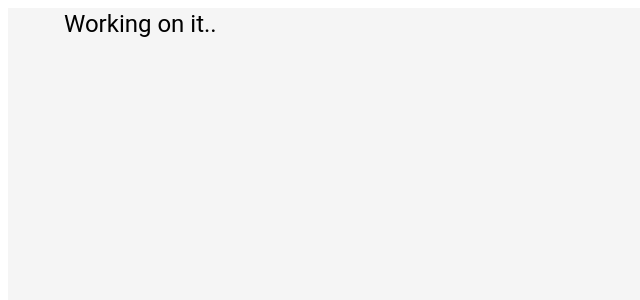
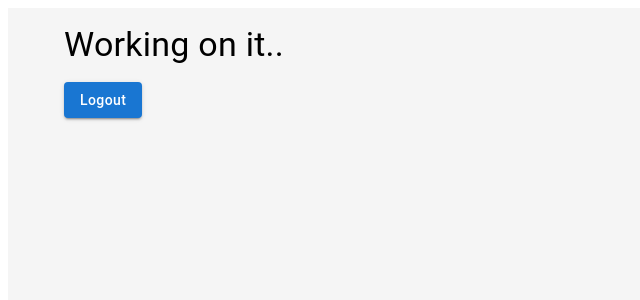
Before and after one commit to Youssef11296/shopping-cart-frontend, a React (Vite) app: page / in a window 1280 px wide. Shown: the top 300 px of the page, without its empty margins (0-640 px from the left). Built offline with nearby package versions, Linux system fonts and the light colour scheme; sample sign-in values are in the browser's storage.

Commit message:
logout option added permanently

```diff
--- a/src/pages/HomePage.tsx
+++ b/src/pages/HomePage.tsx
@@ -1,14 +1,29 @@
 /* eslint-disable react-refresh/only-export-components */
-import { Typography, Container } from '@mui/material'
+import { Typography, Container, Button } from '@mui/material'
 import withAuthGuard from '../hocs/with-auth-guard'
 import { MetaHead } from '../components'
+import { useNavigate } from 'react-router-dom'
 
 const HomePage = () => {
+	const navigate = useNavigate()
+
+	const logoutHandler = () => {
+		localStorage.removeItem("token")
+		navigate("/login")
+	}
+
 	return (
 		<>
 			<MetaHead title="Home" name="Home Page" content='Welcome to the shopping cart!' />
-			<Container>
-				<Typography variant="h5">Working on it..</Typography>
+			<Container sx={{ py: 2 }}>
+				<Typography variant="h4">Working on it..</Typography>
+				<Button
+					variant="contained"
+					sx={{ textTransform: "capitalize", mt: 2 }}
+					onClick={logoutHandler}
+				>
+					Logout
+				</Button>
 			</Container>
 		</>
 	)
--- a/src/pages/LoginPage.tsx
+++ b/src/pages/LoginPage.tsx
@@ -7,7 +7,7 @@ const LoginPage = () => {
 
 	return (
 		<>
-			<MetaHead title="Home" name="Home Page" content='Welcome to the shopping cart!' />
+			<MetaHead title="Login" name="Login Page" content='Please, login to your account' />
 			<Container sx={{ py: 4 }}>
 				{isLoginForm ? <LoginForm /> : <RegisterForm />}
 				<Box sx={{
```
